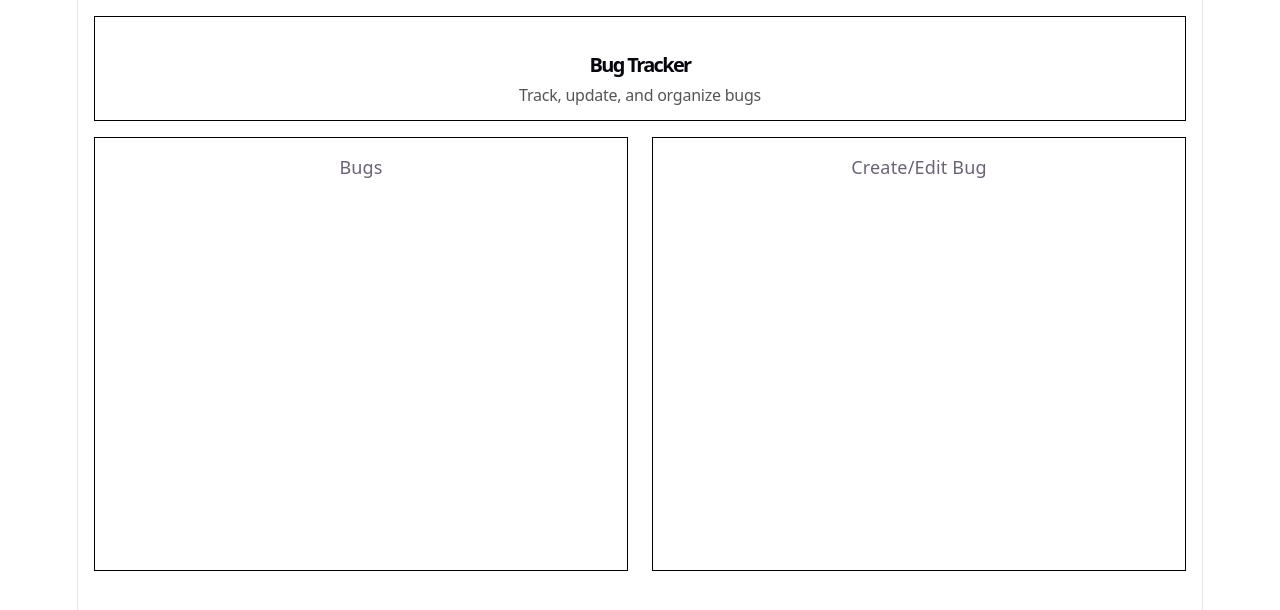
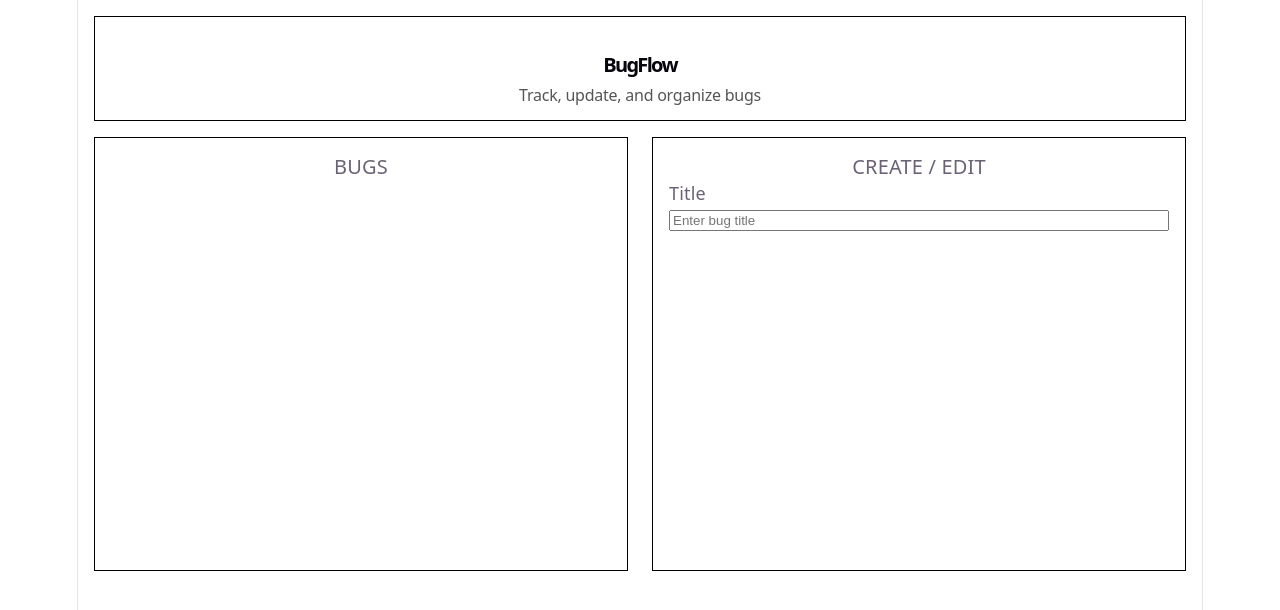
Before and after one commit to zujaja7/bugflow, a React (Vite) app: page / in a window 1280 px wide. Shown: the top 610 px of the page. Built offline with nearby package versions, Linux system fonts and the light colour scheme.

Commit message:
Add form UI fields

```diff
--- a/src/App.css
+++ b/src/App.css
@@ -8,7 +8,7 @@
   display: flex;
   gap: 24px;
 }
-.sections-size {
+.bug-list-section {
   flex: 1;
   border: 1px solid black;
 padding: 16px;
@@ -16,7 +16,45 @@ min-height: 400px;
 font-size: 18px;
 }
 
-.header {
+.form-section {
+  flex: 1;
+  border: 1px solid black;
+padding: 16px;
+min-height: 400px;
+font-size: 18px;
+
+}
+
+.form-header {
+  font-size: 20px;
+  text-align: center;
+}
+
+.form-wrapper {
+  display: flex;
+  flex-direction: column;
+  gap: 12px;
+  text-align: left;
+}
+
+.title-input-group {
+  display: flex;
+  flex-direction: column;
+  gap: 4px;
+  text-align: left;
+}
+
+.form-title {
+  font-size: 18px;
+  /* text-align: left; */
+}
+
+.bug-list-header {
+  font-size: 20px;
+  text-align: center;
+}
+
+.main-header {
   font-size: 24px;
   font-weight: bold;
   margin-bottom: 16px;
--- a/src/App.jsx
+++ b/src/App.jsx
@@ -2,15 +2,27 @@ import './App.css'
 function App() {
   return (
     <div className="app-container">
-      <header className="header">
-      <h1 className="title">Bug Tracker</h1>
+      <header className="main-header">
+      <h1 className="title">BugFlow</h1>
       <h2 className="subtitle">Track, update, and organize bugs</h2>
       </header>
       <div className="app-layout">
-        <div className="sections-size">Bugs</div>
-        <div className="sections-size">Create/Edit Bug</div>
+        <div className="bug-list-section">
+          <header className="bug-list-header">BUGS</header>
+        </div>
+        <div className="form-section">
+          <header className="form-header">CREATE / EDIT </header>
+          <div className="title-input-group">
+              <label htmlFor="title" className="form-title">Title</label>
+              <input type="text" id="title" name="title" placeholder="Enter bug title" />
+            </div>
+
+          </div>
+
+
+        </div>
       </div>
-    </div>
+
   )
 }
 
```
